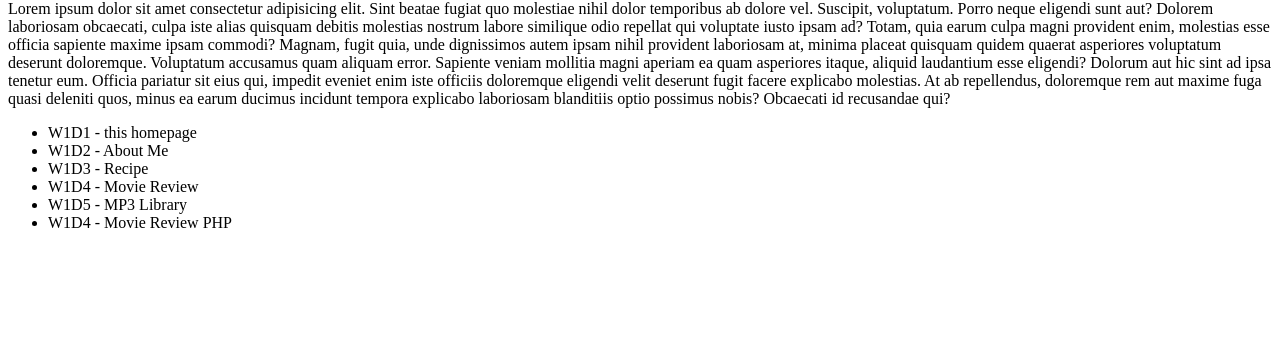
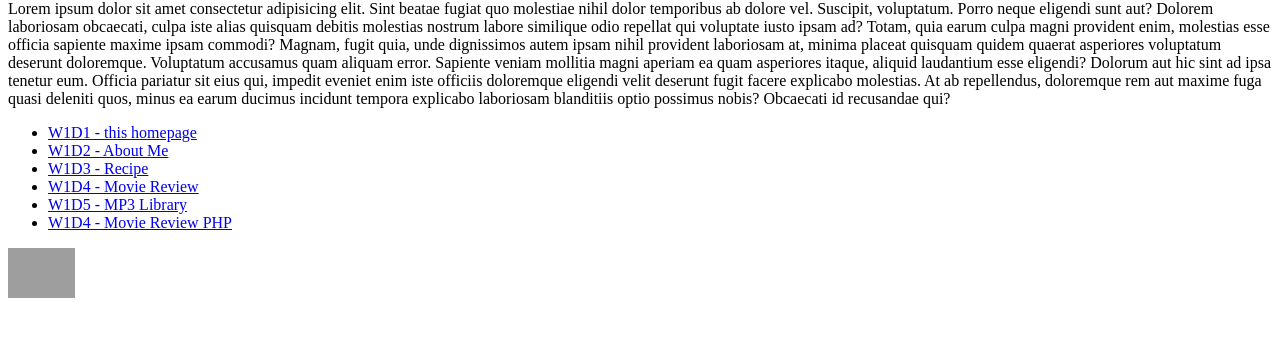
Before and after one commit to slohani1991/Assignments, a plain HTML site: page assignment1.html in a window 1280 px wide. Shown: the part 279-616 px from the top of the page. Drawn offline with Linux system fonts and the light colour scheme; grey boxes are pictures that could not be loaded.

Commit message:
Update assignment1.html

```diff
--- a/assignment1.html
+++ b/assignment1.html
@@ -14,12 +14,15 @@
     <h2>Sandesh Lohani</h2>
     <p>Lorem ipsum dolor sit amet consectetur adipisicing elit. Sint beatae fugiat quo molestiae nihil dolor temporibus ab dolore vel. Suscipit, voluptatum. Porro neque eligendi sunt aut? Dolorem laboriosam obcaecati, culpa iste alias quisquam debitis molestias nostrum labore similique odio repellat qui voluptate iusto ipsam ad? Totam, quia earum culpa magni provident enim, molestias esse officia sapiente maxime ipsam commodi? Magnam, fugit quia, unde dignissimos autem ipsam nihil provident laboriosam at, minima placeat quisquam quidem quaerat asperiores voluptatum deserunt doloremque. Voluptatum accusamus quam aliquam error. Sapiente veniam mollitia magni aperiam ea quam asperiores itaque, aliquid laudantium esse eligendi? Dolorum aut hic sint ad ipsa tenetur eum. Officia pariatur sit eius qui, impedit eveniet enim iste officiis doloremque eligendi velit deserunt fugit facere explicabo molestias. At ab repellendus, doloremque rem aut maxime fuga quasi deleniti quos, minus ea earum ducimus incidunt tempora explicabo laboriosam blanditiis optio possimus nobis? Obcaecati id recusandae qui?</p>
     <ul>
-      <li><a>W1D1 - this homepage</a></li>
-      <li><a>W1D2 - About Me</a></li>
-      <li><a>W1D3 - Recipe</a></li>
-      <li><a>W1D4 - Movie Review</a></li>
-      <li><a>W1D5 - MP3 Library</a></li>
-      <li><a>W1D4 - Movie Review PHP</a></li>
+      <li><a href="#">W1D1 - this homepage</a></li>
+      <li><a href="#">W1D2 - About Me</a></li>
+      <li><a href="#">W1D3 - Recipe</a></li>
+      <li><a href="#">W1D4 - Movie Review</a></li>
+      <li><a href="#">W1D5 - MP3 Library</a></li>
+      <li><a href="#">W1D4 - Movie Review PHP</a></li>
     </ul>
+    <div>
+      <img src="https://www.alvantia.com/wp-content/uploads/2015/05/W3C-LOGO.jpeg" alt="w3c-logo" height=50/>
+    </div>
   </body>
 </html>
```
